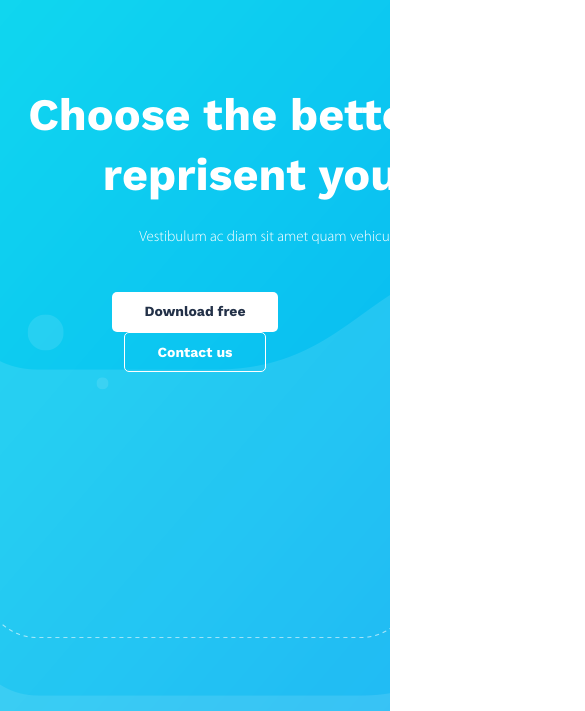
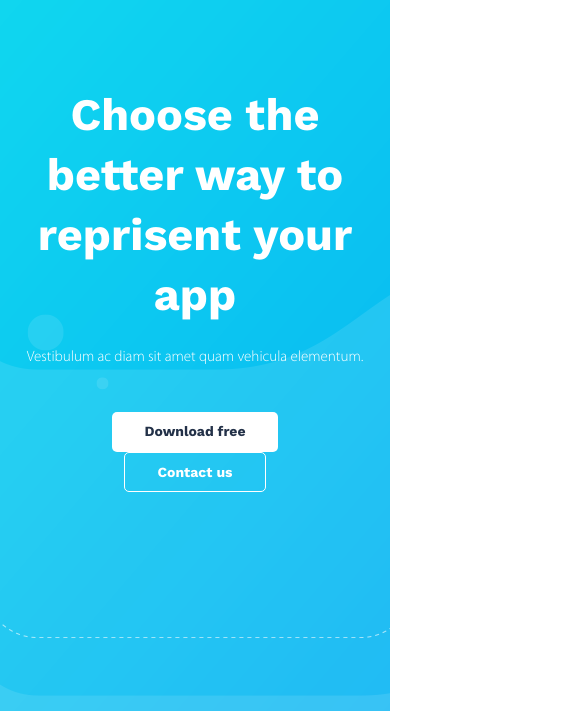
Before and after one commit to lqthai07t3/Viblo_home_work, a plain HTML site: page index.html in a window 390 px wide. Shown: the part 133-844 px from the top of the page, 585 px wide, since content can reach past the window. Drawn offline with Linux system fonts and the light colour scheme.

Commit message:
fix with hero h1 h2

```diff
--- a/style.css
+++ b/style.css
@@ -658,6 +658,12 @@ footer .container > ul > li{
 	#get-in-touch {
 	    margin-top: 60px;
 	}
+	#hero h1{
+		width: auto;
+	}
+	#hero h2{
+		width: auto;
+	}
 }
 	/** Tu 500px den 768px **/
 @media screen and (max-width: 500px){
```
